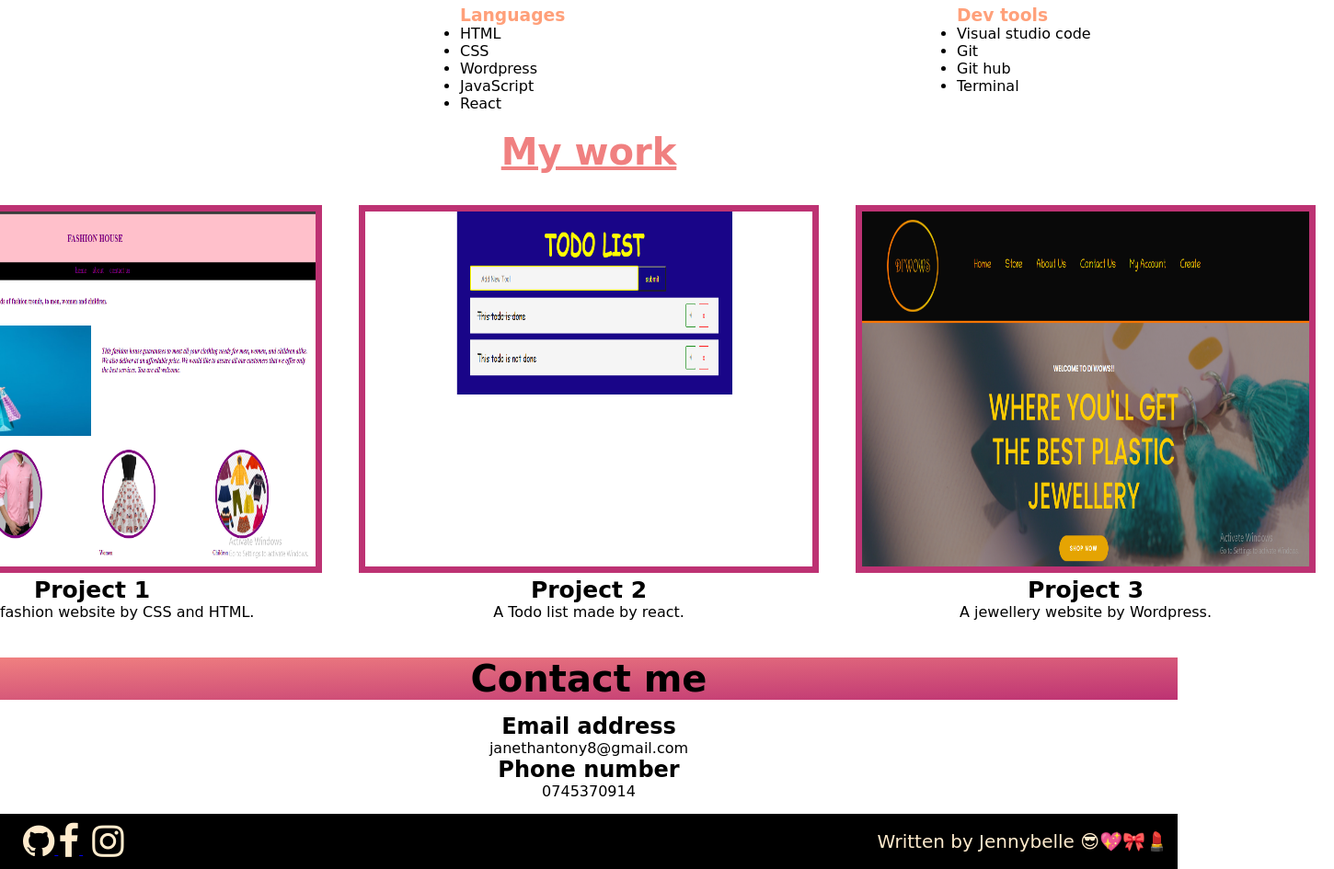
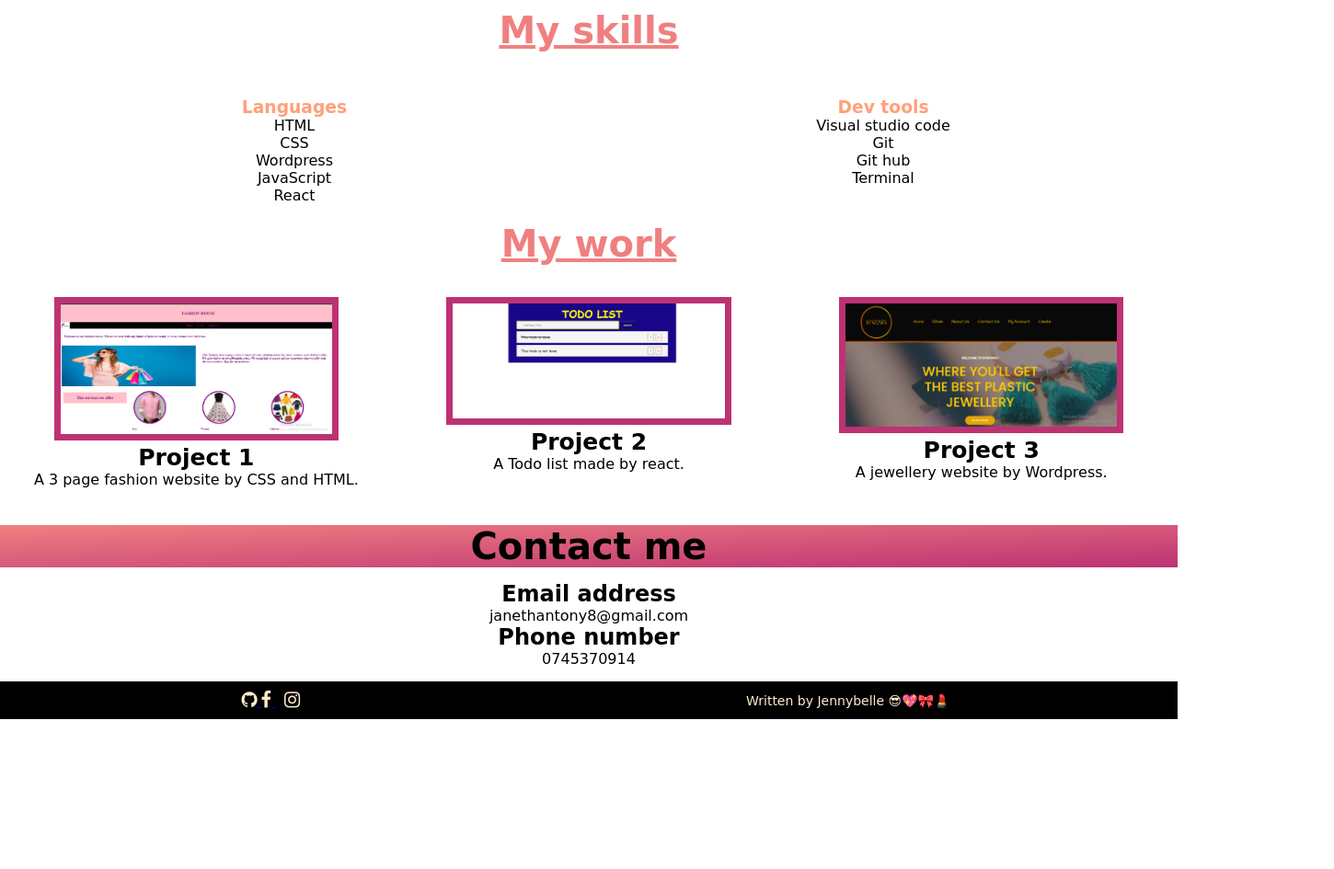
Before and after one commit to Jennycadeau/Portfolio, a plain HTML site: page index.html in a window 1280 px wide. Shown: the part 900-1845 px from the top of the page at 92% size, 1450 px wide, since content can reach past the window. After the commit the page ends 1682 px from the top, so only its background shows below. Drawn offline with Linux system fonts and the light colour scheme.

Commit message:
some changes

```diff
--- a/index.html
+++ b/index.html
@@ -86,16 +86,19 @@
     <div class="icons">
     <a href="https://github.com/Jennycadeau/Firstrepo.git" style="padding-right: 15px;"></a>
 <a href="https:/github.com/jennycadeau">
-    <i class="fa fa-github" style="font-size: 40px;color:blanchedalmond;"></i>
+    <i class="fa fa-github" style="font-size: 20px;color:blanchedalmond;"></i>
 </a>
 <a href="www.facebook.com" style="padding-right: 10px;">
-<i class="fa fa-facebook" style="font-size: 40px;color:blanchedalmond"></i>
+<i class="fa fa-facebook" style="font-size: 20px;color:blanchedalmond"></i>
 </a>
 <a href="www.instagram.com" style="padding-right: 10px;">
-<i class="fa fa-instagram" style="font-size: 40px; color:blanchedalmond;"></i>
+<i class="fa fa-instagram" style="font-size: 20px; color:blanchedalmond;"></i>
 </a>
 </div>
-<p> Written by Jennybelle 😎💖🎀💄 </p>
+<div>
+    <p> Written by Jennybelle  😎💖🎀💄 </p>
+</div>
+
 </div>
 </body>
 </html>
--- a/style.css
+++ b/style.css
@@ -14,10 +14,14 @@
 }
 .about{
    display: flex;
+   align-items: center;
+   justify-content: center;
+   flex-wrap: wrap;
+   margin-bottom: 100px;
 }
 .about img{
     width:250px;
-    height:250px;
+    height: 250px;
     border-radius: 50%;
     margin-top:40px;
     margin-right:50px;
@@ -42,25 +46,32 @@
 }
 .skills{
     display: flex;
+    flex-wrap: wrap;
     font-family: florence, cursive;
     padding-top: 50px;
+    width: 100vw;
+    height: 100%;
+    text-align: center;
+}
+li{
+    list-style-type: none;
 }
 
 .languages{
     flex: 1;
-    padding-left: 500px;
 }
 
 .tools{
     flex:1;
-    padding-left: 300px;
 }
 
 .work{
     display: flex;
+    flex-wrap: wrap;
     flex-direction: row;
     justify-content: center;
     align-content: center;
+    width: 100vw;
 }
 
 .project1{
@@ -71,8 +82,7 @@
 
 }
 .project1 img{
-    width:500px;
-    height:400px;
+    width: 80%;
     border: 7px solid rgb(189, 50, 115);
 }
 
@@ -83,8 +93,7 @@
     text-align: center;
 }
 .project2 img{
-    width:500px;
-    height:400px;
+    width: 80%;
     border: 7px solid rgb(189, 50, 115);
 }
 
@@ -95,8 +104,7 @@
     text-align: center;
 }
 .project3 img{
-    width:500px;
-    height:400px;
+    width: 80%;
     border: 7px solid rgb(189, 50, 115);
 }
 
@@ -109,6 +117,9 @@
 
 .footer{
     display: flex;
+    align-items: center;
+    justify-content: space-around;
+    flex-wrap: wrap;
     align-items: center;
     background-color: black;
     width: 100%;
@@ -123,6 +134,6 @@
     flex: 1;
     text-align: end;
     color: blanchedalmond;
-    font-size: 20px;
+    font-size: 14px;
     font-family: florence, cursive;
 }
```
